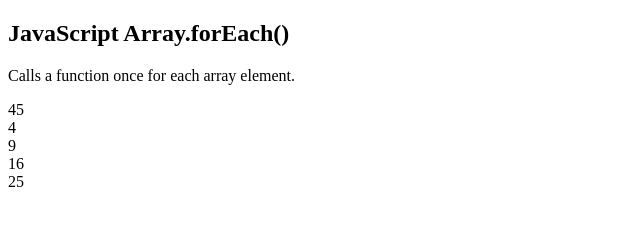
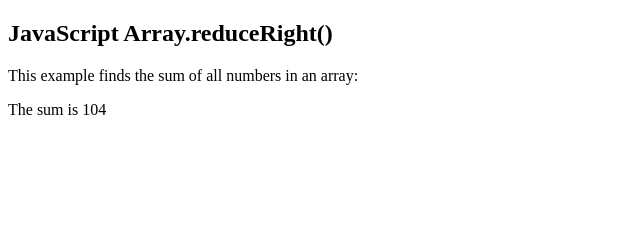
Before and after one commit to dejanV91/7-Sidebar, a plain HTML site: page index.html in a window 1280 px wide. Shown: the whole page, without its empty margins (0-640 px from the left). Drawn offline with Linux system fonts and the light colour scheme.

Commit message:
initial commit

```diff
--- a/index.html
+++ b/index.html
@@ -2,23 +2,23 @@
 <html>
 <body>
 
-<h2>JavaScript Array.forEach()</h2>
-<p>Calls a function once for each array element.</p>
+<h2>JavaScript Array.reduceRight()</h2>
+<p>This example finds the sum of all numbers in an array:</p>
 
 <p id="demo"></p>
+<p id="demo2"></p>
 
 <script>
-const numbers = [45, 4, 9, 16, 25];
+const numbers = [5,45, 4, 9, 16, 25];
+let sum = numbers.reduceRight(myFunction);
 
-let txt="";
-numbers.forEach(myFunction);
+document.getElementById("demo").innerHTML = "The sum is " + sum;
 
-document.getElementById("demo").innerHTML= txt;
+function myFunction(total, value, index, array) {
+	console.log(total+ " "+value)
+  return total + value;
 
-function myFunction(values){
-  txt += values + "<br>";
 }
-
 </script>
 
 </body>
```
